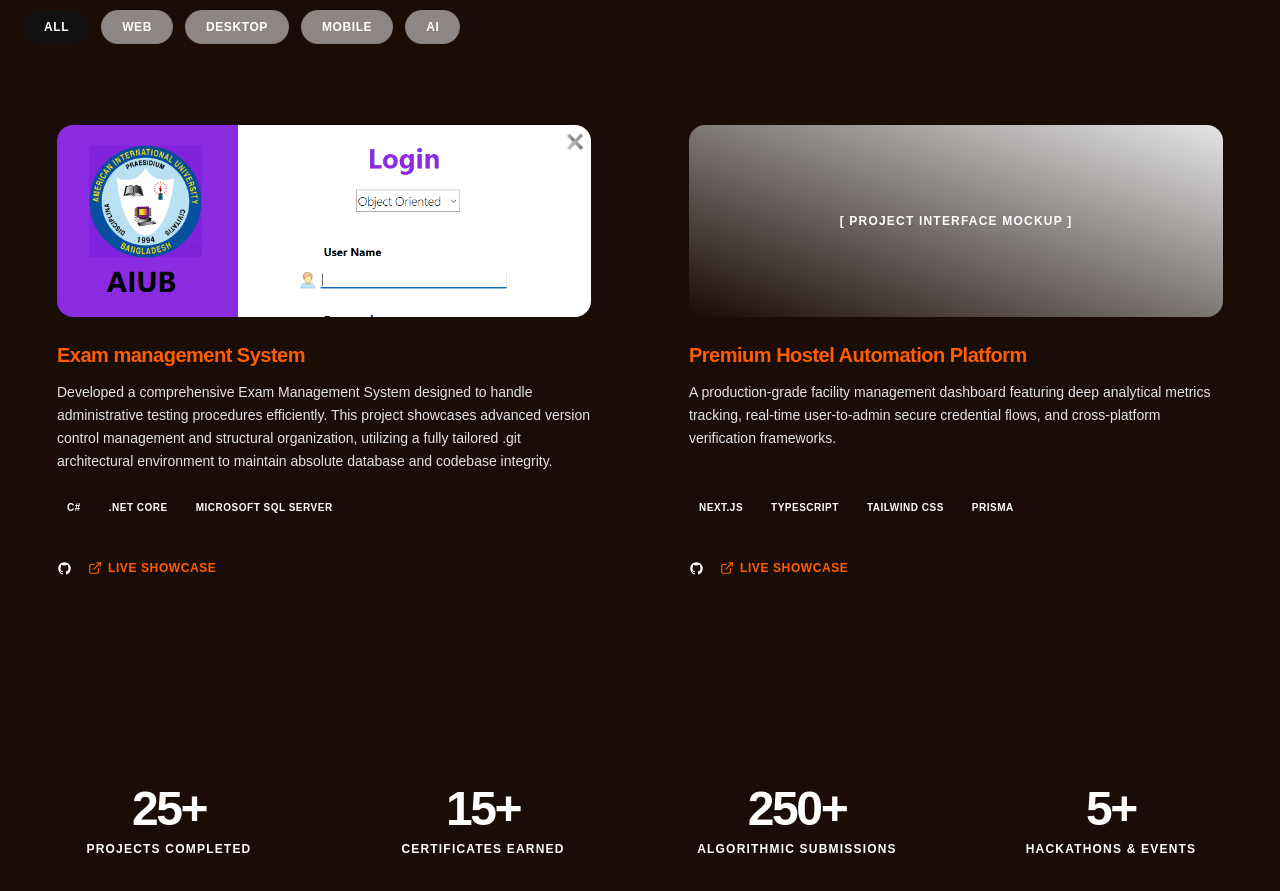
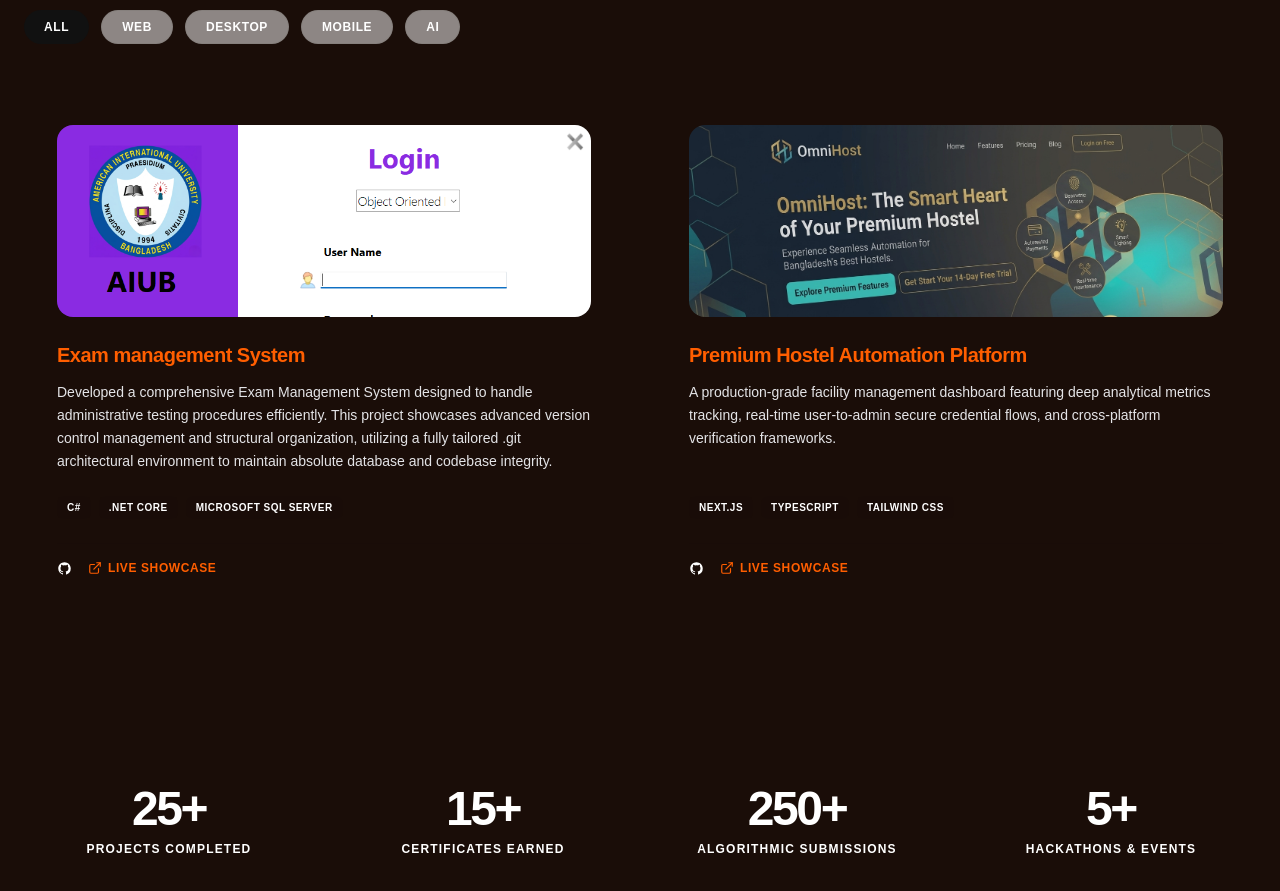
Before and after one commit to Md-Arif-Istiak-Suvro/Portfolio, a Next.js app: page / in a window 1280 px wide. Shown: the part 3740-4631 px from the top of the page. Built offline with nearby package versions, Linux system fonts and the light colour scheme.

Commit message:
Update project img

```diff
--- a/src/components/Projects.tsx
+++ b/src/components/Projects.tsx
@@ -34,9 +34,10 @@
     title: "Premium Hostel Automation Platform",
     category: "web",
     desc: "A production-grade facility management dashboard featuring deep analytical metrics tracking, real-time user-to-admin secure credential flows, and cross-platform verification frameworks.",
-    stack: ["Next.js", "TypeScript", "Tailwind CSS", "Prisma"],
-    gitLink: "##",
-    liveLink: "#"
+    stack: ["Next.js", "TypeScript", "Tailwind CSS"],
+    gitLink: "https://github.com/Md-Arif-Istiak-Suvro/Islamic-Land-Management-System",
+    liveLink: "#",
+    image: "/images/Project2.png"
   },
 
 ];
```
Also changed, not shown: public/images/Project2.png (added).
